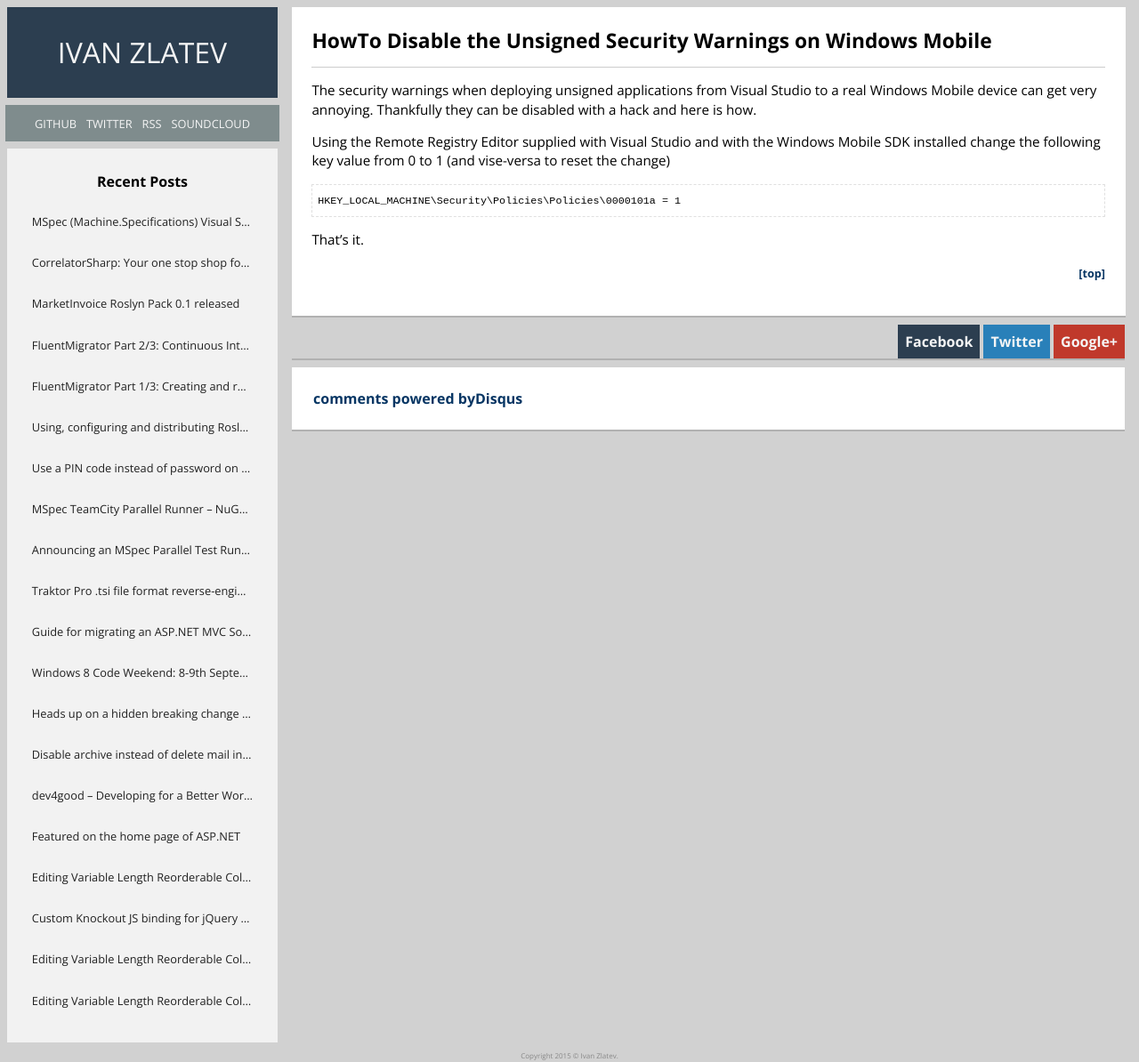
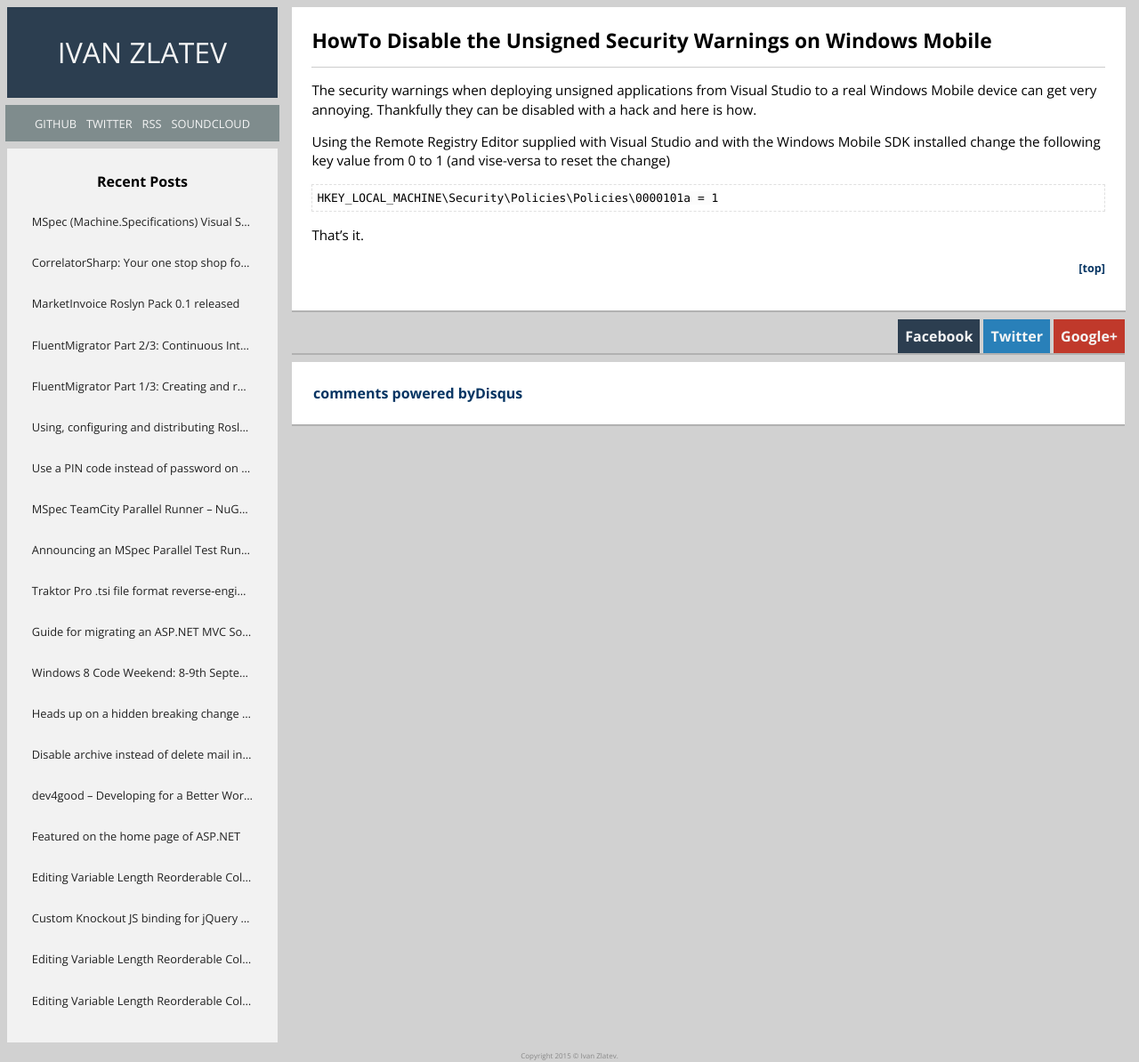
Before and after one commit to ivanz/ivanz.github.io, a Jekyll site: the page built from _posts/2009-08-15-howto-disable-the-unsigned-security-warnings-on-windows-mobile.md, in a window 1280 px wide. Shown: the whole page at 89% size. Built offline with Jekyll 4.4.1, drawn with Linux system fonts in a browser that asks for light colours; Markdown is read by kramdown in place of the engine named in the settings; comment, search, counter and statistics services are not loaded.

Commit message:
Finally - code font working :)

```diff
--- a/css/main.css
+++ b/css/main.css
@@ -4,7 +4,9 @@
 
 @font-face {
     font-family: "codeFont";
-    src: url("/fonts/dejavu-sans-mono.ttf");
+    src: url("../fonts/dejavu-sans-mono.ttf") format("truetype");
+    font-weight: normal;
+    font-style: normal;
 }
 
 * {
@@ -160,16 +162,25 @@ hr {
 -  Blockquote, code, pre. -
 -------------------------------------------------------------------------*/
 
-pre {
+pre, code {
+    font-family: "codeFont", "Consolas", "Courier New", "Courier", "monospace";
+}
+
+code {
     background-color: #fcfcfc;
     border: 1px dashed #e0e0e0;
-    box-sizing: border-box;
-	-moz-box-sizing: border-box;
+}
 
-    font-size: 95%;
+pre code {
+    border: none;
+}
+
+pre {
     line-height: 1.5em;
     padding: 0.4em;
-    font-family: "codeFont", "Consolas", "Courier New", "Courier", "monospace";
+    background-color: #fcfcfc;
+    border: 1px dashed #e0e0e0;
+    font-size: 85%;
 }
 
 blockquote {
```
